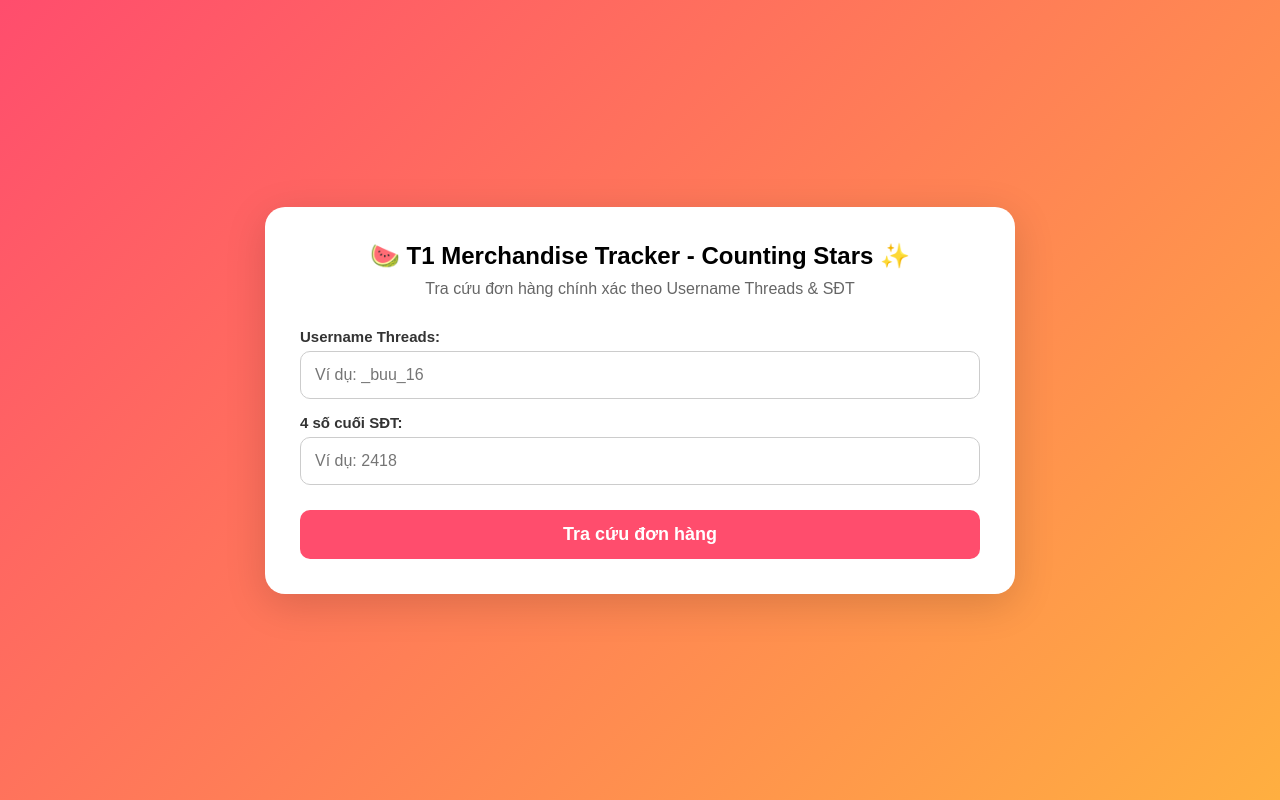
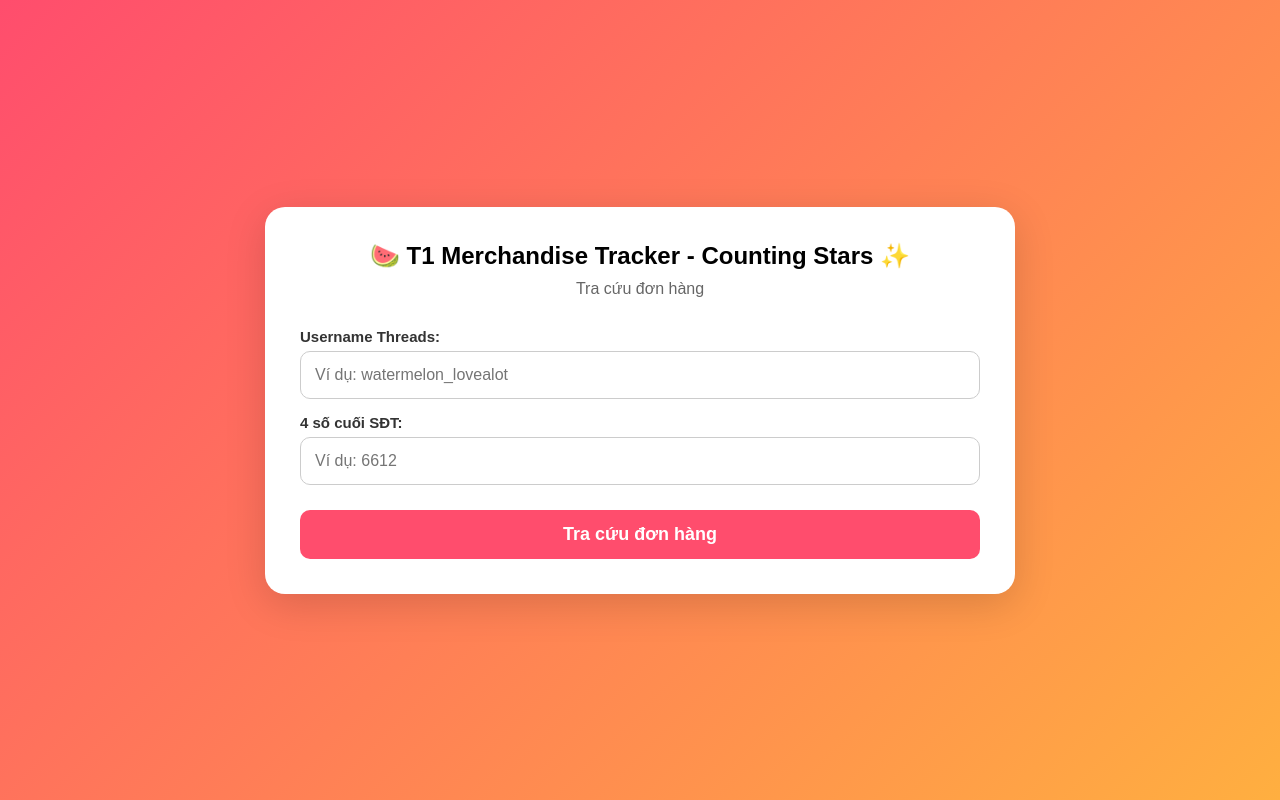
Before and after one commit to watermelon-lovealot/order-check-counting-stars, a plain HTML site: page index.html in a window 1280 px wide. Drawn offline with Linux system fonts and the light colour scheme.

Commit message:
Update subtitles and placeholders in index.html

```diff
--- a/index.html
+++ b/index.html
@@ -1,6 +1,7 @@
 <!DOCTYPE html>
 <html lang="vi">
 <head>
+    <link rel="icon" href="favicon.png" type="image/png">
     <meta charset="UTF-8">
     <meta name="viewport" content="width=device-width,initial-scale=1">
     <title>T1 Merchandise Tracker - Counting Stars</title>
@@ -138,13 +139,13 @@
 
 <div class="card">
     <h1>🍉 T1 Merchandise Tracker - Counting Stars ✨</h1>
-    <p class="subtitle">Tra cứu đơn hàng chính xác theo Username Threads & SĐT</p>
+    <p class="subtitle">Tra cứu đơn hàng</p>
 
     <div class="input-group">
         <label for="username">Username Threads:</label>
         <input
             id="username"
-            placeholder="Ví dụ: _buu_16"
+            placeholder="Ví dụ: watermelon_lovealot"
             onkeydown="if(event.key==='Enter') focusPhone()"
         >
     </div>
@@ -155,7 +156,7 @@
             id="phone"
             type="tel"
             maxlength="4"
-            placeholder="Ví dụ: 2418"
+            placeholder="Ví dụ: 6612"
             onkeydown="if(event.key==='Enter') searchUser()"
         >
     </div>
@@ -260,7 +261,7 @@
                     <div class="item-title"><b>${r["Items"] || "Không rõ sản phẩm"}</b></div>
                     <div class="info-row"><span class="info-label">Số lượng:</span> ${r["Số lượng"] || 1} | <span class="info-label">Giá:</span> ${r["Tổng tiền"]}k</div>
                     <div class="info-row"><span class="info-label">Ngày đặt:</span> ${r["Date"] || "N/A"}</div>
-                    <div class="info-row"><span class="info-label">Trạng thái hệ thống:</span> ${mbsCheck}</div>
+                    <div class="info-row"><span class="info-label">Trạng thái check out MBS:</span> ${mbsCheck}</div>
                     <div class="info-row"><span class="info-label">Trạng thái đơn:</span> ${hoanThanh}</div>
 
                     <div class="info-row"><span class="info-label">Hình thức:</span> ${r["Hình thức giao dịch"] || "N/A"}</div>
```
